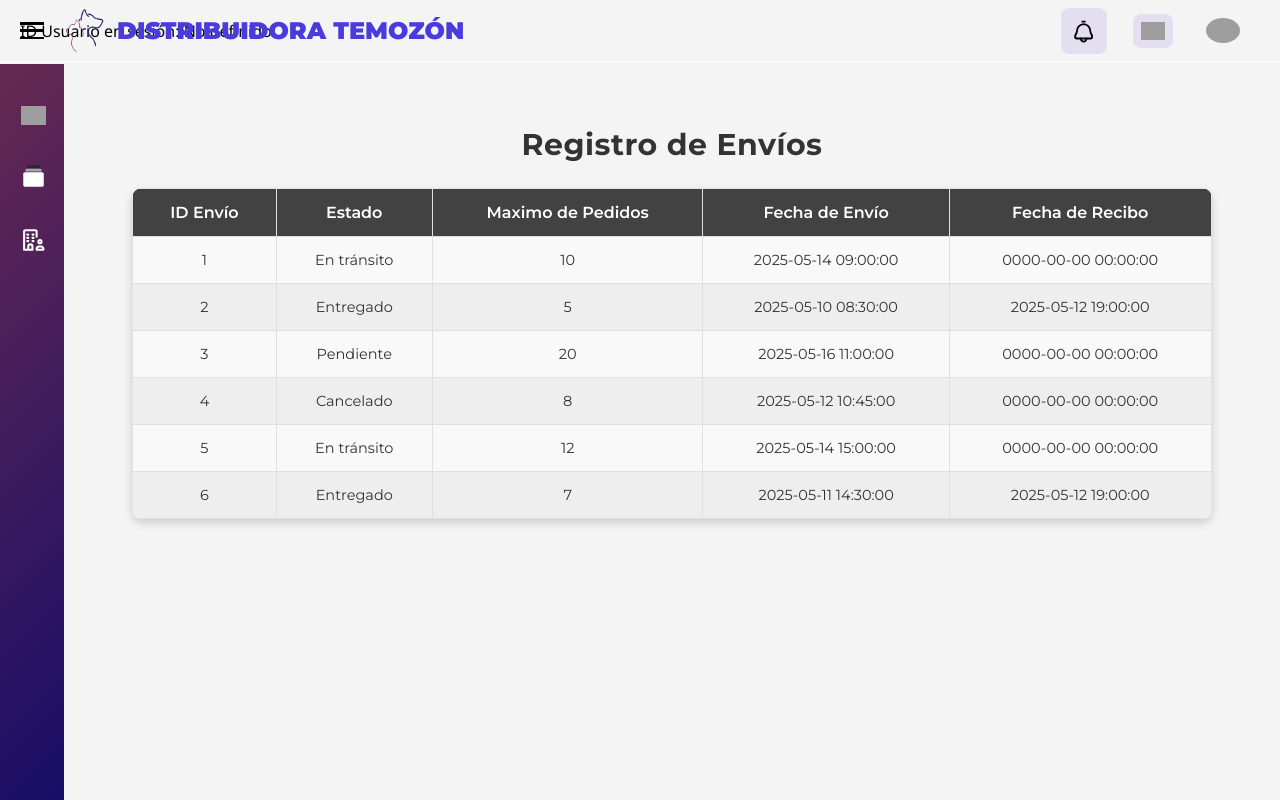
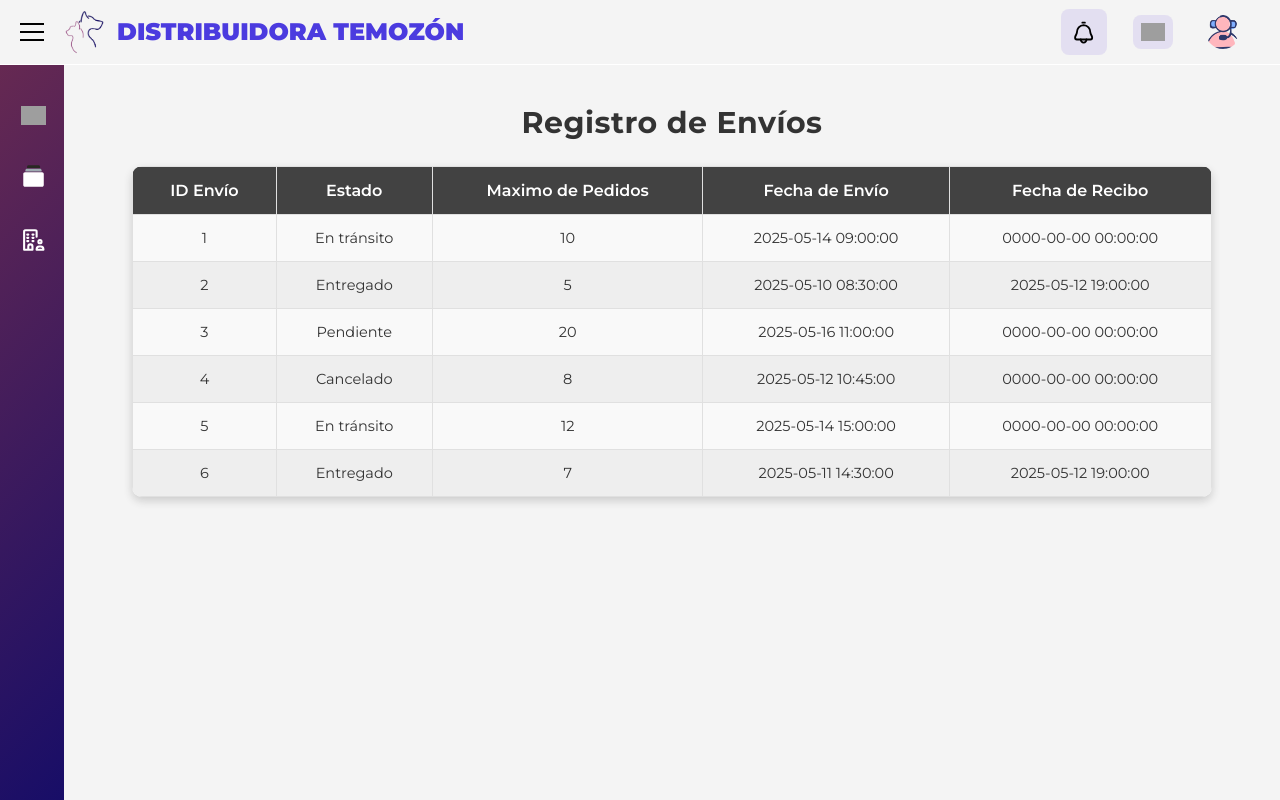
Before and after one commit to King-Cold/temozon, a PHP site: page /public/envios.php in a window 1280 px wide. Run offline with PHP 8.4, Linux system fonts and the light colour scheme; data comes from the database, SQL or seed files in the repository; some web fonts are replaced; grey boxes are pictures that could not be loaded.

Commit message:
Detallito4.0

```diff
--- a/public/header.php
+++ b/public/header.php
@@ -1,32 +1,3 @@
-<?php
-if (session_status() == PHP_SESSION_NONE) {
-    session_start();
-}
-
-echo "ID Usuario en sesión: " . (isset($_SESSION['id']) ? $_SESSION['id'] : 'No definido') . "<br>";
-
-$avatar = "../Icons/avatar/Preterminado.jpg";
-
-if (isset($_SESSION['id'])) {
-    $id_usuario = intval($_SESSION['id']);
-
-    $sql = "SELECT avatar_url FROM usuario WHERE ID_Usuario = ?";
-    $stmt = mysqli_prepare($conexion, $sql);
-    mysqli_stmt_bind_param($stmt, "i", $id_usuario);
-    mysqli_stmt_execute($stmt);
-    mysqli_stmt_bind_result($stmt, $avatar_url);
-    mysqli_stmt_fetch($stmt);
-
-    echo "Avatar recuperado de BD: " . $avatar_url . "<br>";
-
-    if (!empty($avatar_url)) {
-        $avatar = $avatar_url;
-    }
-
-    mysqli_stmt_close($stmt);
-}
-?>
-
 <header>
     <div class="left">
         <div class="menu-contenedor">
@@ -46,13 +17,13 @@ if (isset($_SESSION['id'])) {
     <img src="../Icons/notification-13-svgrepo-com.svg" alt="notificacion" style="width: 30px;">
     <span id="contadorNotificaciones"
           style="position: absolute; top: -5px; right: -5px; background: red; color: white;
-                 border-radius: 50%; padding: 3px 7px; font-size: 12px; display: none;">
+                border-radius: 50%; padding: 3px 7px; font-size: 12px; display: none;">
     </span>
 </a>
         <a href="../server/logout.php" class="icons-header">
             <img src="../Icons/logout-2-svgrepo-com.svg" alt="salida">
         </a>
-        <img src="<?php echo $avatar; ?>" alt="img-user" class="user">
+        <img src="../Icons/call-center_7381686.png" alt="img-user" class="user">
     </div>
     <script src="https://code.jquery.com/jquery-3.6.0.min.js"></script>
 <script>
```
Also changed, not shown: server/controlador.php (+4 -3 lines).
